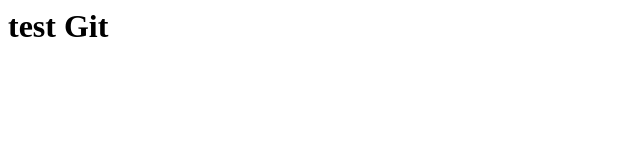
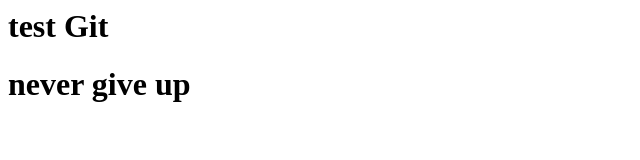
Before and after one commit to Saranya-GIT-99/master, a plain HTML site: page index.html in a window 1280 px wide. Shown: the whole page, without its empty margins (0-640 px from the left). Drawn offline with Linux system fonts and the light colour scheme.

Commit message:
version v.2.0 htmlfile

```diff
--- a/index.html
+++ b/index.html
@@ -1 +1,2 @@
 <h1>test Git <h1>
+<h1>never give up<h1>
```
